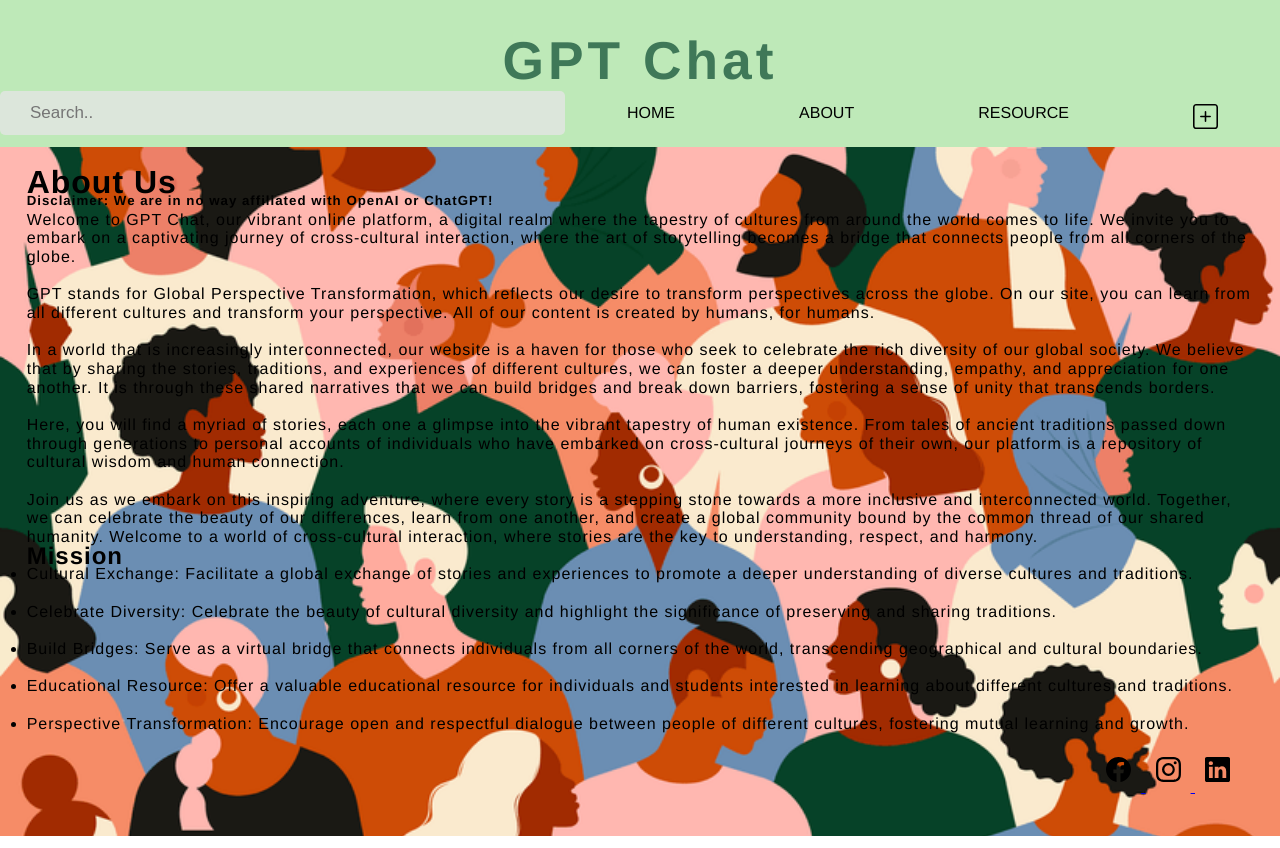
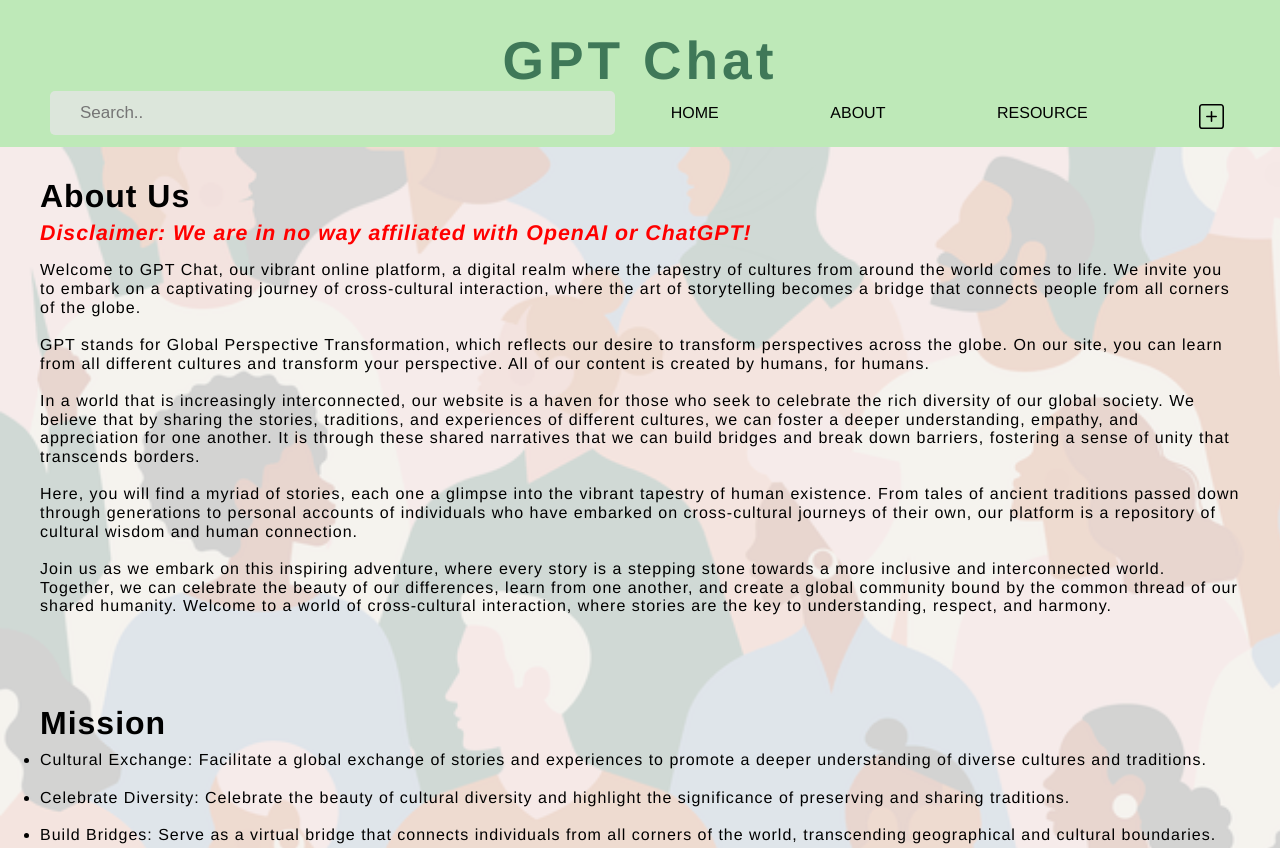
Before and after one commit to tiazheng04/Whack-2023, a plain HTML site: page about/about.html in a window 1280 px wide. Shown: the top 848 px of the page. Drawn offline with Linux system fonts and the light colour scheme.

Commit message:
fixed format

```diff
--- a/about/about.css
+++ b/about/about.css
@@ -2,55 +2,15 @@
     margin: 0;
     padding: 0;
 }
-.text {
-    background-image:url("./culture.png") ;
-    background-size:cover ;
-    padding-left:30pt ;
-    padding-right: 30pt;
-    padding-top: 10;
+
+header{
+    font-family:"Helvetica"
 }
 
 #topbar{
     background-color: #bee9b8;
     padding: 0;
     margin: 0;
-}
-header h1{
-    font-family: "Helvetica";
-    text-align: center;
-    padding-top: 30px;
-    letter-spacing: 3pt;
-    font-size: 40pt;
-    color: rgb(63, 120, 88);
-}
-.ABOUTUS{
-    /*color:whitesmoke;*/
-    font-family:"Helvetica";
-    line-height: 14pt;
-    font-weight: lighter;
-    letter-spacing:1px;
-}
-.Mission{
-    /*color:whitesmoke;*/
-    font-family:"Helvetica";
-    line-height: 14pt;
-    font-weight: lighter;
-    letter-spacing:1px;
-}
-.Members{
-    /*color:whitesmoke;*/
-    font-family:"Helvetica";
-    line-height: 14pt;
-    font-weight: lighter;
-    letter-spacing:1px;
-}
-.text{
-    background-color: #f5f5f5d8;
-    padding:20pt
-}
-
-header{
-    font-family:"Helvetica"
 }
 
 nav ul{
@@ -80,6 +40,56 @@
     outline: 0;
 }
 
+.text {
+    background-image:url("./culture.png") ;
+    background-size:cover ;
+    padding-top: 10;
+}
+
+
+header h1{
+    font-family: "Helvetica";
+    text-align: center;
+    padding-top: 30px;
+    letter-spacing: 3pt;
+    font-size: 40pt;
+    color: rgb(63, 120, 88);
+}
+
+.box{
+    background-color: #f5f5f5d8;
+}
+
+.ABOUTUS{
+    /*color:whitesmoke;*/
+    font-family:"Helvetica";
+    line-height: 14pt;
+    font-weight: lighter;
+    letter-spacing:1px;
+    padding: 40px;
+}
+.ABOUTUS h5{
+    color: red;
+    font-style: italic;
+    font-size: 16pt;
+}
+.Mission{
+    /*color:whitesmoke;*/
+    font-family:"Helvetica";
+    line-height: 14pt;
+    font-weight: lighter;
+    letter-spacing:1px;
+    padding: 40px;
+}
+.Members{
+    /*color:whitesmoke;*/
+    font-family:"Helvetica";
+    line-height: 14pt;
+    font-weight: lighter;
+    letter-spacing:1px;
+    padding: 40px;
+}
+
 footer{
     display: flex;
     justify-content: right;
@@ -103,7 +113,8 @@
 
 nav ul input[type=text]{
     background-color: rgba(229, 229, 229, 0.776);
-    margin: 0px;;
+    margin: 0px;
+    margin-left: 50px;
     border:none;
     border-radius: 5px;
     font-size: 17px;
--- a/about/about.html
+++ b/about/about.html
@@ -6,6 +6,9 @@
     <link type="text/css" rel="stylesheet" href="about.css">
     <title>Document</title>
 </head>
+
+
+<body>
     <div id="topbar">
         <header>
             <h1>GPT Chat</h1>
@@ -28,13 +31,13 @@
             </ul>
         </nav>
     </div>
-
-<body>
     <div class="text">
-
+        <div class="box">
             <div class="ABOUTUS">
                 <h1>About Us</h1>
+                <br/>
                 <h5> Disclaimer: We are in no way affiliated with OpenAI or ChatGPT!</h5>
+                <br/>
                 <p>Welcome to GPT Chat, our vibrant online platform, a digital realm where the tapestry of cultures from around the world comes to life. We invite you to embark on a captivating journey of cross-cultural interaction, where the art of storytelling becomes a bridge that connects people from all corners of the globe.
                     <br>
                     <br> GPT stands for Global Perspective Transformation, which reflects our desire to transform perspectives across the globe. On our site, you can learn from all different cultures and transform your perspective. All of our content is created by humans, for humans.
@@ -46,8 +49,10 @@
                     <br>Join us as we embark on this inspiring adventure, where every story is a stepping stone towards a more inclusive and interconnected world. Together, we can celebrate the beauty of our differences, learn from one another, and create a global community bound by the common thread of our shared humanity. Welcome to a world of cross-cultural interaction, where stories are the key to understanding, respect, and harmony.
                 </p>
             </div>
+            <br/>
             <div class="Mission">
-            <h2>Mission</h2>
+                <h1>Mission</h1>
+                <br/>
                 <ul>
                     <li>Cultural Exchange: Facilitate a global exchange of stories and experiences to promote a deeper understanding of diverse cultures and traditions.</li>
                     <br>
@@ -75,8 +80,9 @@
                         <img src="../linkedin.svg"/>
                     </a>
                 </section>
+            </footer>
+        </div>
 
-        </footer>
     </div>
 
 </body>
--- a/home/index.css
+++ b/home/index.css
@@ -11,6 +11,14 @@
     background-color: #bee9b8;
 }
 
+header h1{
+    font-family: "Helvetica";
+    text-align: center;
+    padding-top: 30px;
+    letter-spacing: 3pt;
+    font-size: 40pt;
+    color: rgb(63, 120, 88);
+}
 nav ul{
     list-style:none;
     display:flex;
@@ -28,7 +36,8 @@
 
 nav ul input[type=text]{
     background-color: rgba(229, 229, 229, 0.776);
-    margin: 0px;;
+    margin: 0px;
+    margin-left: 50px;
     border:none;
     border-radius: 5px;
     font-size: 17px;
@@ -60,6 +69,8 @@
 
 form {
     justify-content: right;
+    padding-top: 30px;
+    padding-left: 20px;
     display: inline-block; /* Add this to make the form appear inline with the blurb */
     margin-left: 50px; /* Add margin to separate the blurb and the form */
     margin-right: 5px;
@@ -86,6 +97,7 @@
     text-align:center;
     background-color: rgba(63, 120, 88, 0.9);
     border-radius: 10px;
+    line-height: 30pt;
 }
 
 #login{
@@ -98,16 +110,7 @@
 
 }
 
-h1{
-    font-family: "Helvetica";
-    text-align: center;
-    padding-top: 30px;
-    letter-spacing: 3pt;
-    font-size: 40pt;
-    color: rgb(63, 120, 88);
-}
-
-header{
+.text h1{
     font-family: "Helvetica";
     text-align: center;
     padding-top: 30px;
@@ -119,14 +122,13 @@
 .img-post img, p{
     width: 400px;
     height: auto;
-    margin: 10px;
-    flex: 50%;
     font-family: "Helvetica";
+    padding: 10px;
+
 }
 
 .gallery {
     display: flex;
-    flex-wrap: wrap;
     justify-content: center;
-    padding: 10px;
+    margin: 10px;
 }
--- a/post/post.css
+++ b/post/post.css
@@ -56,12 +56,13 @@
 
 nav ul input[type=text]{
     background-color: rgba(229, 229, 229, 0.776);
-    margin: 0px;;
+    margin: 0px;
+    margin-left: 50px;
     border:none;
     border-radius: 5px;
     font-size: 17px;
     height: 40px;
-    width: 20%;
+    width: 40%;
     padding: 2px 23px 2px 30px;
     outline: 0;
 }
--- a/resource/resource.css
+++ b/resource/resource.css
@@ -5,14 +5,14 @@
 
 #topbar{
     background-color: #bee9b8;
-    padding: 10px;
 
 }
 
 header h1{
     font-family: "Helvetica";
     text-align: center;
-    padding-top: 30px;
+    padding-top: 50px;
+    padding-bottom: 20px;
     letter-spacing: 3pt;
     font-size: 40pt;
     color: rgb(63, 120, 88);
@@ -35,7 +35,8 @@
 }
 nav ul input[type=text]{
     background-color: rgba(229, 229, 229, 0.776);
-    margin: 0px;;
+    margin: 0px;
+    margin-left: 50px;
     border:none;
     border-radius: 5px;
     font-size: 17px;
@@ -73,9 +74,6 @@
 }
 
 body{
-    /**padding-left:30pt ;
-    padding-right: 30pt;
-    padding-top: 10;**/
     font-family:"Helvetica";
     line-height: 15pt;
     font-weight: lighter;
@@ -87,10 +85,22 @@
 
 }
 
+.heading{
+    padding: 20px;
+}
+
 .Books {
+    padding: 40px;
+    padding-top: 10px;
+    list-style: none;
     display: flex;
   }
 
   .column {
     flex: 50%;
   }
+.website{
+    padding: 40px;
+    padding-top: 10px;
+    line-height: 20pt;
+}
--- a/signup/signup.css
+++ b/signup/signup.css
@@ -56,12 +56,13 @@
 
 nav ul input[type=text]{
     background-color: rgba(229, 229, 229, 0.776);
-    margin: 0px;;
+    margin: 0px;
+    margin-left: 50px;
     border:none;
     border-radius: 5px;
     font-size: 17px;
     height: 40px;
-    width: 20%;
+    width: 40%;
     padding: 2px 23px 2px 30px;
     outline: 0;
 }
```
Also changed, not shown: home/index.html (+14 -4 lines), resource/resource.html (+1 -0 lines), 1 other file. Lines whose indentation alone changed are shown as unchanged.
